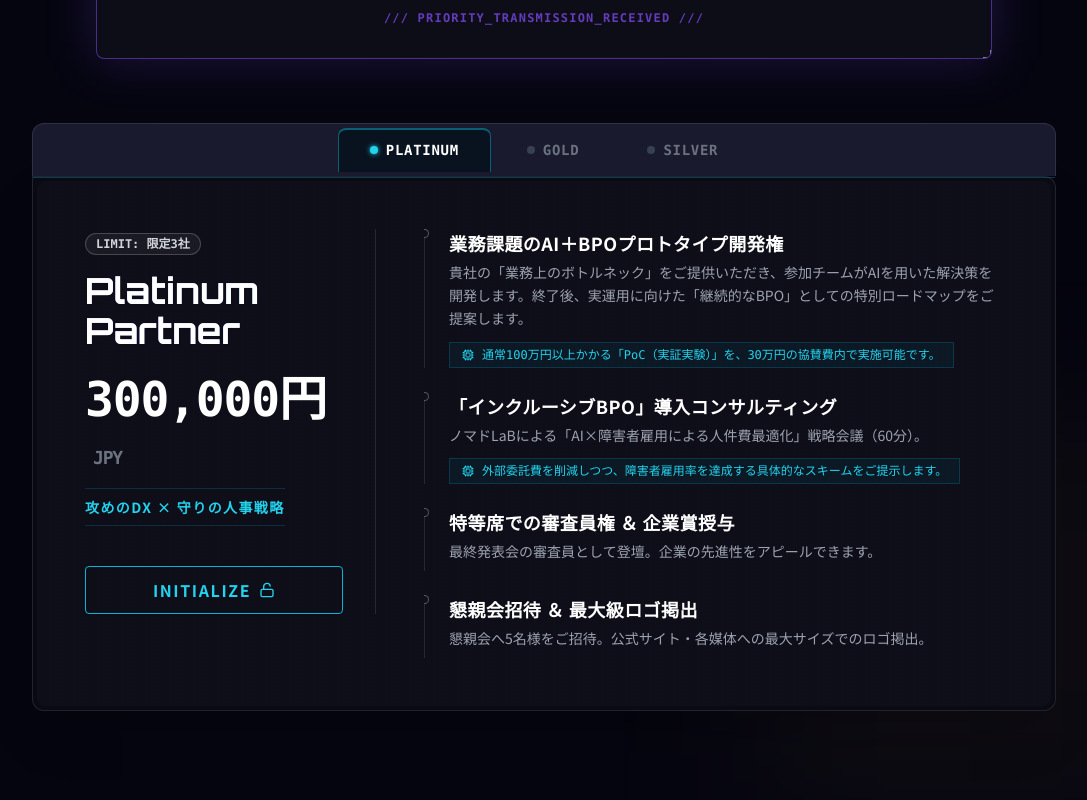
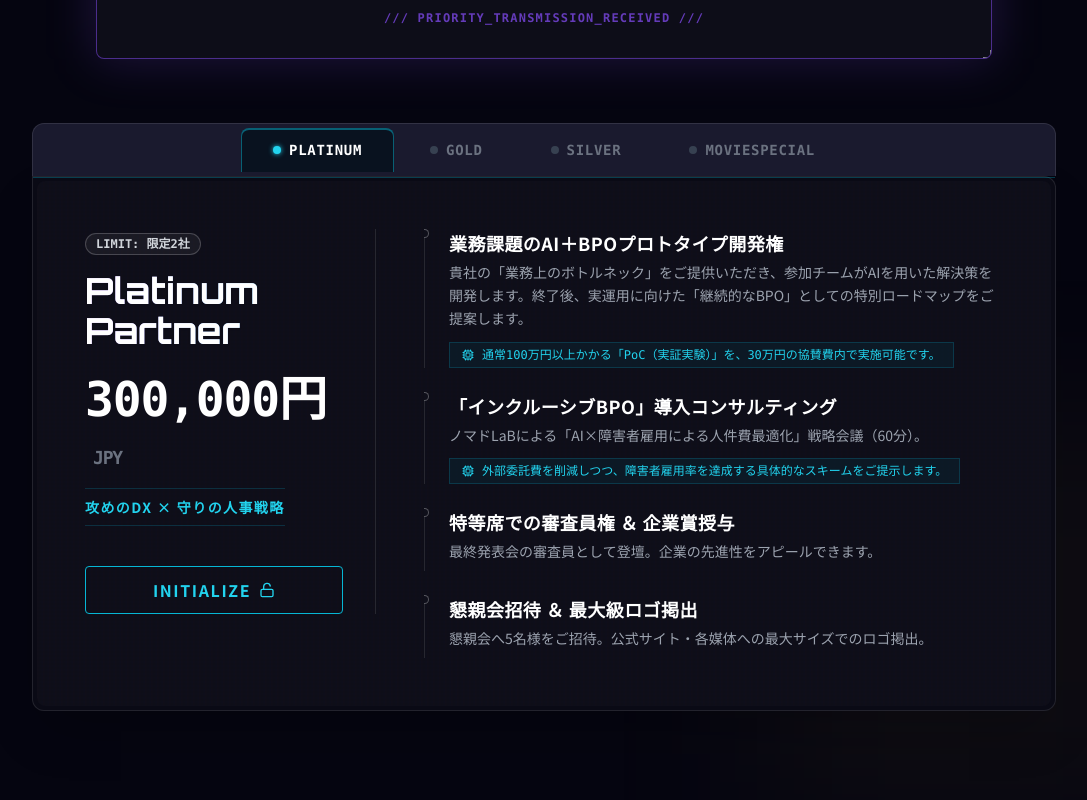
Before and after one commit to nomadLaB-dev/noroshi.hiroshima26-web, a Next.js app: page /sponsors in a window 1280 px wide. Shown: the part 4860-5660 px from the top of the page, without its empty margins (96-1183 px from the left). Built offline with nearby package versions, Linux system fonts and the light colour scheme.

Commit message:
feat:UI修正

```diff
--- a/src/constants/content.ts
+++ b/src/constants/content.ts
@@ -122,7 +122,7 @@ export const SPONSOR_CONTENT = {
             {
                 rank: "Platinum",
                 name: "Platinum Partner",
-                limit: "限定3社",
+                limit: "限定2社",
                 price: "300,000円",
                 concept: "攻めのDX × 守りの人事戦略",
                 benefits: [
@@ -148,12 +148,23 @@ export const SPONSOR_CONTENT = {
             {
                 rank: "Silver",
                 name: "Silver Partner",
-                limit: "無制限",
+                limit: "限定10社",
                 price: "30,000円",
                 concept: "地域ネットワーク × 広報",
                 benefits: [
                     { title: "経営者コミュニティ・懇親会への招待", text: "懇親会へ1名様をご招待。", value: "広島のIT・DXに関心の高い経営者層や、主催者（CodeFox進藤、ノマドLaB貞末）との交流の場を提供します。" },
                     { title: "デジタルバッジ提供 ＆ ロゴ掲出", text: "「Inclusive AI Supporter」デジタルバッジの提供と、公式サイト・会場ボードへのロゴ掲出。", value: "自社サイトやSNSで、最新技術と社会貢献を応援する企業姿勢をPRできます。" },
+                ]
+            },
+            {
+                rank: "MovieSpecial",
+                name: "MovieSpecial Partner",
+                limit: "限定3社",
+                price: "300,000円",
+                concept: "PR × コンテンツ作成",
+                benefits: [
+                    { title: "ロゴ掲出", text: "公式サイト・会場ボードへのロゴ掲出。", value: "自社サイトやSNSで、最新技術と社会貢献を応援する企業姿勢をPRできます。" },
+                    { title: "", text: "", value: "" }
                 ]
             }
         ],
@@ -164,7 +175,6 @@ export const SPONSOR_CONTENT = {
         subtitle: "「広島から世界を変える」このビジョンを支援するパイオニアたち。",
         platinum: [
             { name: "CodeFox", logo: "/images/logo-codefox.png", url: "https://codefox.co.jp/" },
-            { name: "TBA", logo: "", url: "" },
             { name: "TBA", logo: "", url: "" }
         ],
         gold: [
@@ -185,6 +195,11 @@ export const SPONSOR_CONTENT = {
             { name: "TBA", logo: "", url: "" },
             { name: "TBA", logo: "", url: "" },
             { name: "TBA", logo: "", url: "" }
+        ],
+        movieSpecial: [
+            { name: "TBA", logo: "", url: "" },
+            { name: "TBA", logo: "", url: "" },
+            { name: "TBA", logo: "", url: "" }
         ]
     },
     cta: {
```
